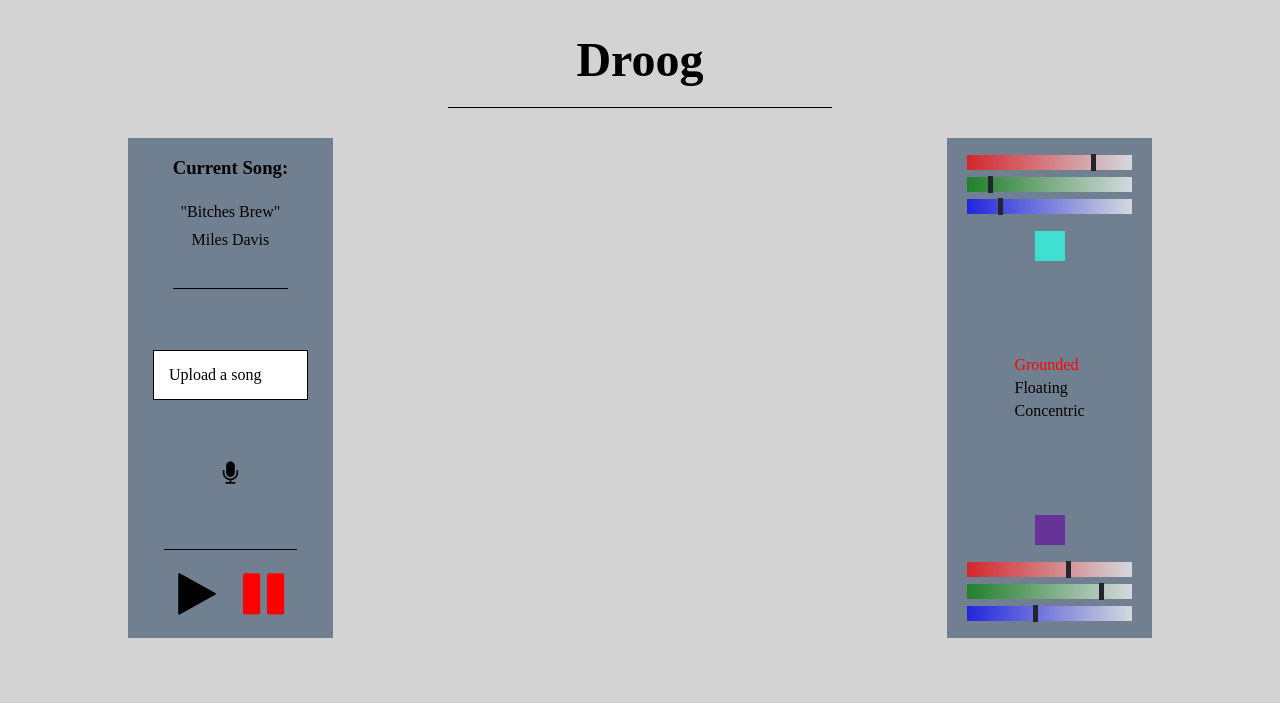
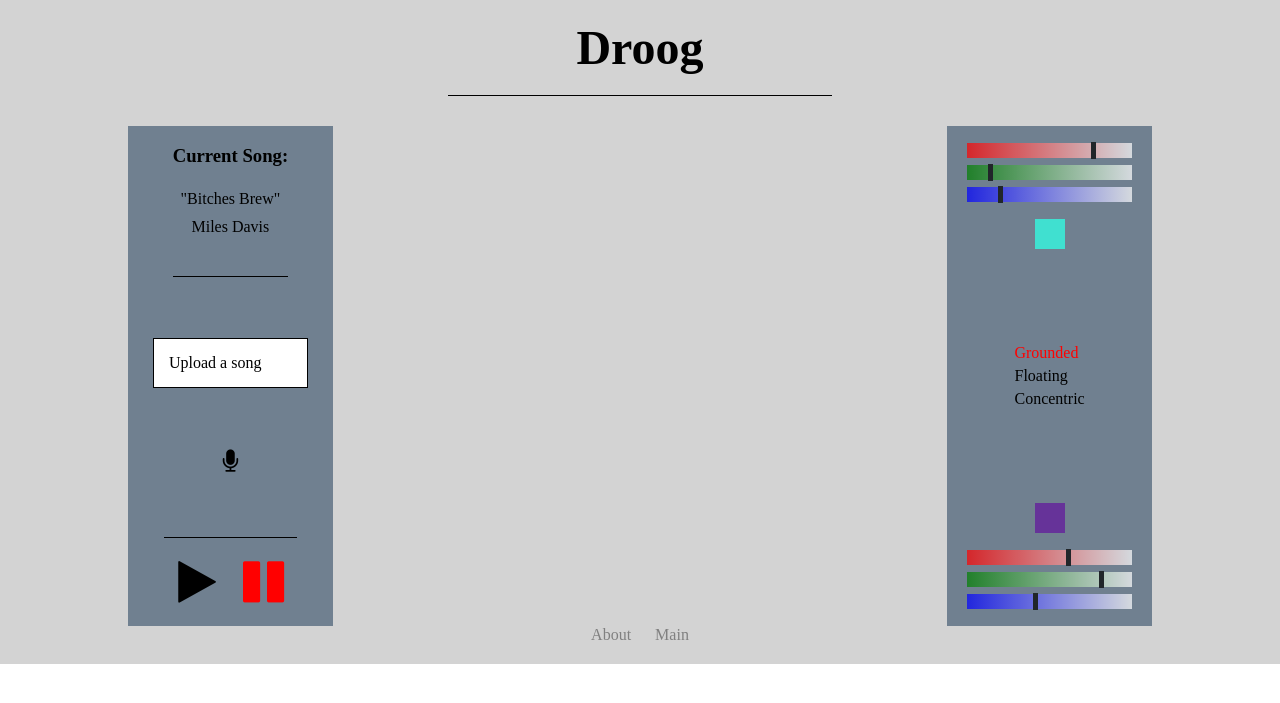
Before and after one commit to gabeice/Droog, a PHP site: page / in a window 1280 px wide. Shown: the top 703 px of the page. Run offline with PHP 8.4, Linux system fonts and the light colour scheme; some libraries are stand-ins or nearby versions.

Commit message:
Add modal

```diff
--- a/css/index.css
+++ b/css/index.css
@@ -1,8 +1,12 @@
 body {
+  margin: 0px;
+  font-family: "Futura";
+}
+
+#body-content {
   display: flex;
   flex-direction: column;
   align-items: center;
-  font-family: "Futura";
   margin: 0px;
   background-color: lightgray;
 }
@@ -10,6 +14,7 @@ body {
 h1 {
   font-size: 48px;
   margin-bottom: 20px;
+  margin-top: 20px;
 }
 
 p {
@@ -23,6 +28,26 @@ li {
 ul {
   margin: 10px 0px;
   padding: 0px;
+}
+
+.modal {
+  display: none;
+  position: fixed;
+  opacity: 1;
+  z-index: 2;
+  border: 1px solid black;
+  background-color: white;
+  left: 50%;
+  top: 50%;
+  transform: translate(-50%, -50%);
+  height: 50%;
+  width: 25%;
+  flex-direction: column;
+  justify-content: space-around;
+}
+
+.modal p {
+  margin: 30px;
 }
 
 @keyframes widen {
@@ -256,3 +281,13 @@ ul {
 #microphone:hover {
   opacity: 0.7;
 }
+
+#footer {
+  margin-bottom: 20px;
+}
+
+#footer a {
+  text-decoration: none;
+  margin: 10px;
+  color: gray;
+}
--- a/index.html
+++ b/index.html
@@ -11,6 +11,10 @@
     <title>Droog</title>
   </head>
   <body>
+    <div class="modal" id="about">
+      <p>There was me, that is Alex, and my three droogs, that is Pete, Georgie, and Dim, and we sat in the Korova Milkbar trying to make up our rassoodocks what to do with the evening.</p>
+    </div>
+    <section id="body-content">
     <h1>Droog</h1>
 
     <div id="underline"></div>
@@ -98,6 +102,12 @@
       </div>
     </section>
 
-    <audio id="audio" src="./assets/Bitches_Brew.mp3"/>
+    <audio id="audio" src="./assets/Bitches_Brew.mp3"></audio>
+    <div id="footer">
+      <a href="#" id="about-link">About</a>
+      <a href="http://gabrielice.com">Main</a>
+    </div>
+    </section>
   </body>
+
 </html>
```
Also changed, not shown: lib/droog.js (+17 -0 lines), lib/bundle.js, 1 other file.
